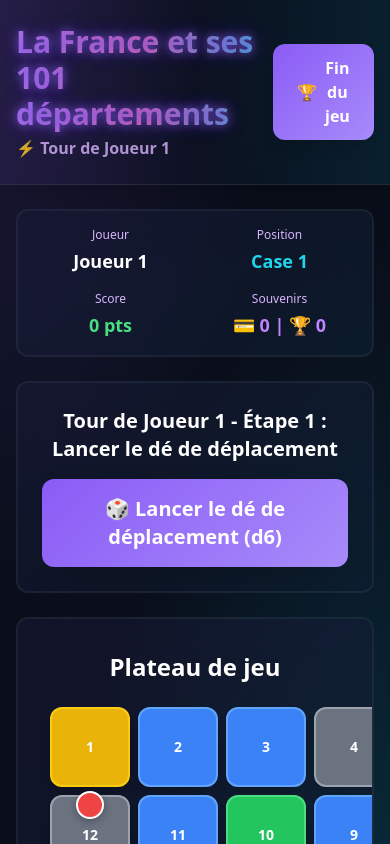
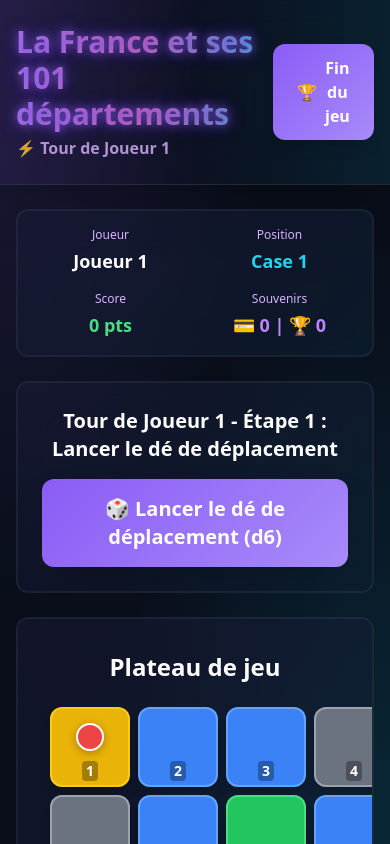
Before and after one commit to Gauvin2005/FranceEtDepartements, a Next.js app: page /game in a window 390 px wide. Both pictures are taken after a click on the button "🎮 Démarrer la partie". Shown: the top 844 px of the page. Built offline with nearby package versions, Linux system fonts and the light colour scheme.

Commit message:
Refactor GameBoard component to improve pawn positioning and responsiveness. Enhanced layout for player pieces with adaptive sizing based on available space, ensuring better visual alignment and user experience. Updated CSS classes for improved styling and interaction effects.

```diff
--- a/components/GameBoard.tsx
+++ b/components/GameBoard.tsx
@@ -466,14 +466,19 @@ const GameBoard: React.FC<GameBoardProps> = ({
                   {/* Case */}
                   <div
                     className={`
-                      w-full h-full rounded-lg border-2 flex items-center justify-center
+                      w-full h-full rounded-lg border-2 flex flex-col items-center justify-between
                       ${getCaseColor(caseData.type)}
                       transition-all hover:scale-110
                       shadow-lg
+                      p-1 relative
                     `}
                     title={`${caseData.label} - ${caseData.lore}`}
                   >
-                    <span className="text-white font-bold text-sm text-center">
+                    {/* Zone pour les pions en haut/centre */}
+                    <div className="w-full flex-1 flex items-center justify-center"></div>
+
+                    {/* Numéro de la case en bas */}
+                    <span className="text-white font-bold text-sm text-center flex-shrink-0 z-10 relative bg-black/30 px-1 rounded">
                       {caseData.id + 1}
                     </span>
                   </div>
@@ -492,21 +497,66 @@ const GameBoard: React.FC<GameBoardProps> = ({
               const { row, col } = getCasePosition(index);
               const caseSize = 80;
               const gap = 8;
-              const left = col * (caseSize + gap) + caseSize / 2;
-              const top = row * (caseSize + gap) + caseSize + 4;
+              const caseLeft = col * (caseSize + gap);
+              const caseTop = row * (caseSize + gap);
+
+              // Calculer la taille des pions selon l'espace disponible
+              const pawnCount = playersOnCase.length;
+              const basePawnSize = 28; // Taille de base (w-7 = 28px)
+              const minPawnSize = 16; // Taille minimale
+
+              // Padding pour éviter que les pions touchent les bords
+              const padding = 6; // 3px de chaque côté
+              const availableWidth = caseSize - (padding * 2);
+              const availableHeight = caseSize - (padding * 2);
+
+              // Espacement minimal entre les pions
+              const minGap = 3;
+
+              // Calculer la taille optimale
+              let pawnSize = basePawnSize;
+              let gapBetween = minGap;
+
+              // Calculer la largeur totale nécessaire avec la taille de base
+              const totalWidthNeeded = (pawnCount * basePawnSize) + ((pawnCount - 1) * minGap);
+
+              // Si les pions dépassent ou touchent les bords, réduire
+              if (totalWidthNeeded > availableWidth || pawnCount > 2) {
+                // Calculer la taille maximale possible
+                const maxWidthForPawns = availableWidth - ((pawnCount - 1) * minGap);
+                const calculatedSize = Math.max(minPawnSize, Math.floor(maxWidthForPawns / pawnCount));
+                pawnSize = calculatedSize;
+
+                // Ajuster l'espacement pour centrer
+                const remainingSpace = availableWidth - (pawnCount * pawnSize);
+                gapBetween = pawnCount > 1 ? Math.max(minGap, Math.floor(remainingSpace / (pawnCount - 1))) : 0;
+              }
+
+              // Vérifier aussi la hauteur (un seul pion ne devrait pas toucher le haut/bas)
+              if (pawnCount === 1 && pawnSize > availableHeight) {
+                pawnSize = Math.min(pawnSize, availableHeight);
+              }
+
+              // Positionner les pions au centre vertical et horizontal de la case
+              // Le numéro est en bas donc les pions ne le masquent pas
+              const totalPawnsWidth = (pawnCount * pawnSize) + ((pawnCount - 1) * gapBetween);
+              const startLeft = caseLeft + (caseSize - totalPawnsWidth) / 2;
+              // Centrer verticalement mais laisser de l'espace en bas pour le numéro (environ 20px)
+              const startTop = caseTop + (caseSize - pawnSize - 20) / 2;
 
               return (
                 <div
                   key={`pawns-${caseData.id}`}
-                  className="absolute pointer-events-none transform -translate-x-1/2"
+                  className="absolute pointer-events-none"
                   style={{
-                    left: `${left}px`,
-                    top: `${top}px`,
+                    left: `${startLeft}px`,
+                    top: `${startTop}px`,
                     zIndex: 100,
                   }}
                 >
                   <div
-                    className="flex gap-1 pointer-events-auto"
+                    className="flex pointer-events-auto"
+                    style={{ gap: `${gapBetween}px` }}
                   >
                     {playersOnCase.map((player, idx) => {
                       const colors = [
@@ -519,14 +569,16 @@ const GameBoard: React.FC<GameBoardProps> = ({
                         <div
                           key={player.id}
                           className={`
-                            w-7 h-7 rounded-full border-2 border-white
+                            rounded-full border-2 border-white
                             ${colors[idx % colors.length]}
-                            transition-transform duration-500 ease-in-out
+                            transition-all duration-300 ease-in-out
                             shadow-lg
                             hover:scale-110
                             cursor-pointer
                           `}
                           style={{
+                            width: `${pawnSize}px`,
+                            height: `${pawnSize}px`,
                             zIndex: 100 + idx,
                             boxShadow: '0 2px 8px rgba(0, 0, 0, 0.3)',
                           }}
@@ -585,16 +637,25 @@ const GameBoard: React.FC<GameBoardProps> = ({
                 </span>
                 {playersOnCase.length > 0 && (
                   <div
-                    className="absolute -bottom-2 left-1/2 transform -translate-x-1/2 flex gap-0.5 z-20"
-                    style={{ zIndex: 20 }}
+                    className="absolute left-1/2 top-1/2 transform -translate-x-1/2 -translate-y-1/2 flex z-20"
+                    style={{
+                      zIndex: 20,
+                      gap: playersOnCase.length > 2 ? '2px' : '3px',
+                    }}
                   >
                     {playersOnCase.map((player, idx) => {
                       const colors = ['bg-red-500', 'bg-blue-500', 'bg-green-500', 'bg-yellow-500'];
+                      // Taille adaptative pour mobile
+                      const mobileSize = playersOnCase.length > 2 ? 6 : 8;
                       return (
                         <div
                           key={player.id}
-                          className={`w-2.5 h-2.5 rounded-full border border-white ${colors[idx % colors.length]} relative`}
-                          style={{ zIndex: 30 + idx }}
+                          className={`rounded-full border border-white ${colors[idx % colors.length]} relative`}
+                          style={{
+                            zIndex: 30 + idx,
+                            width: `${mobileSize}px`,
+                            height: `${mobileSize}px`,
+                          }}
                         />
                       );
                     })}
```
